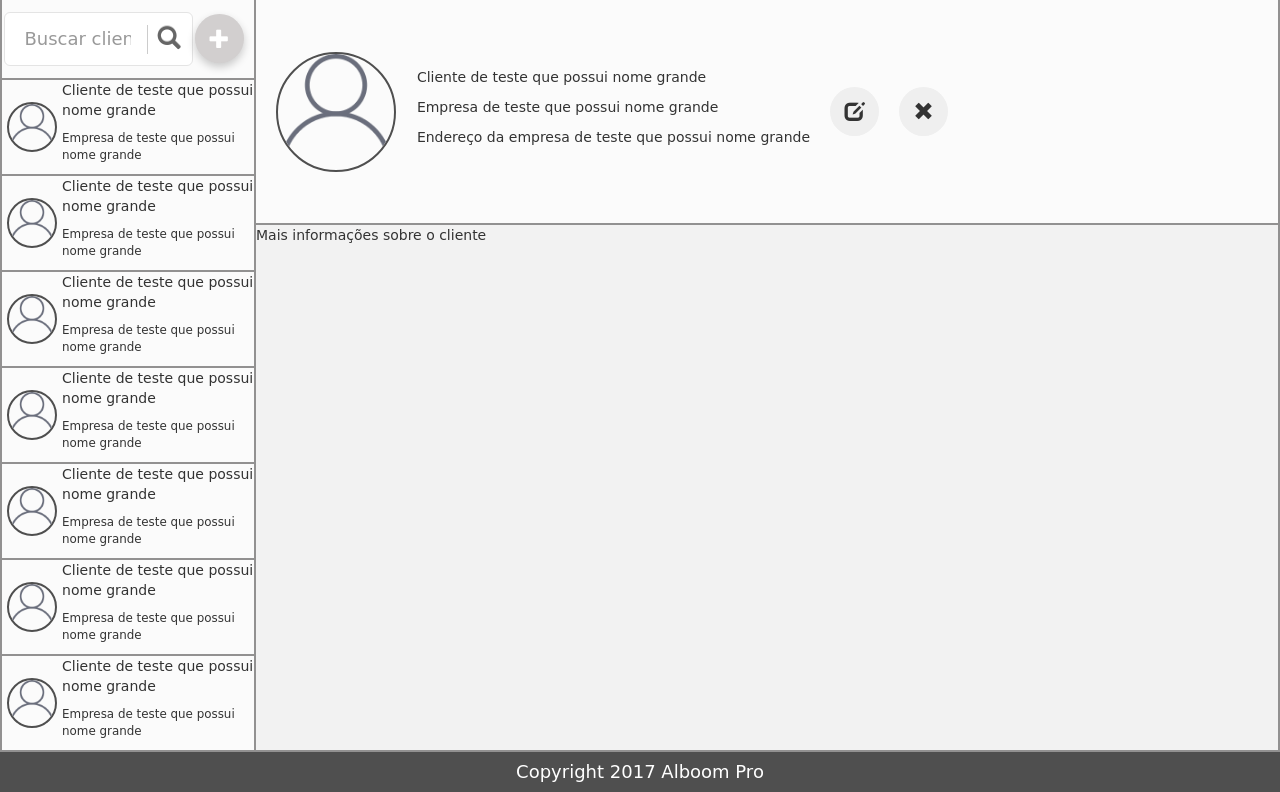
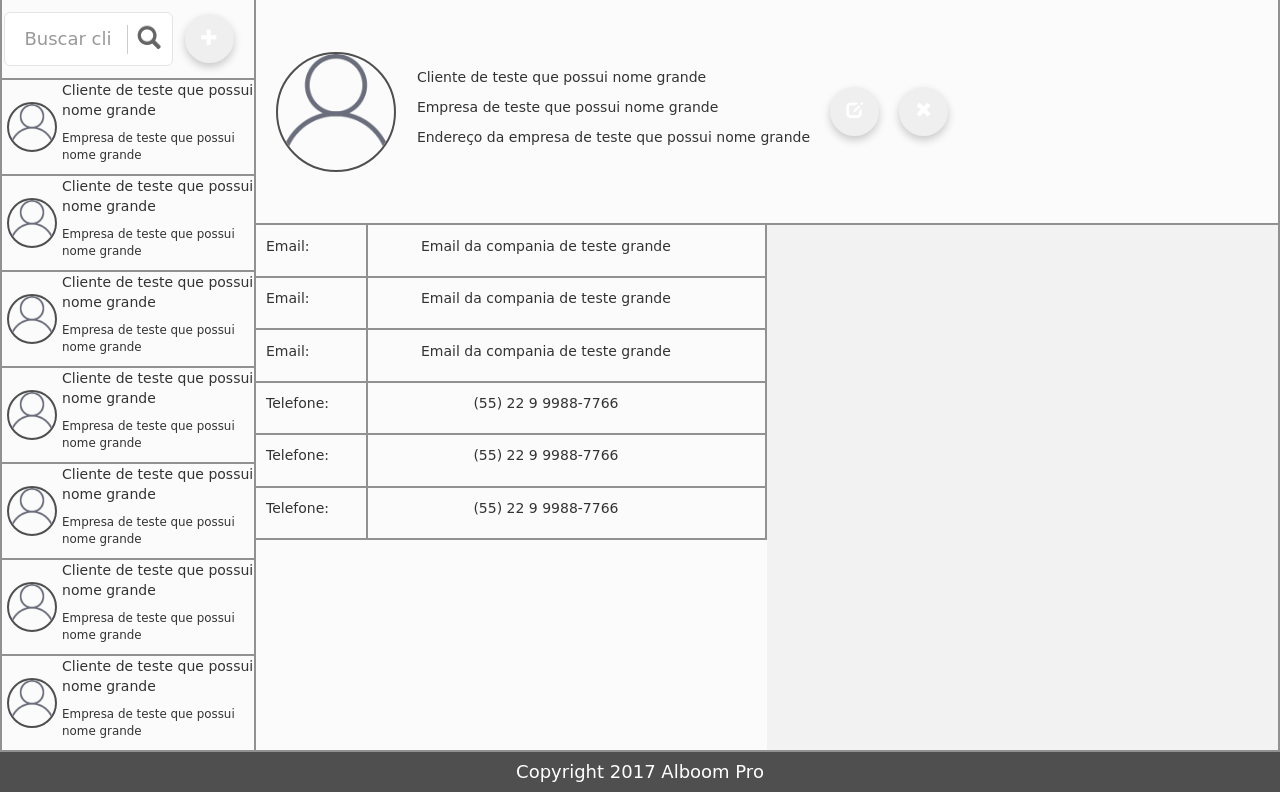
Before and after one commit to alboompro/recruiting-clicster, a PHP site: page / in a window 1280 px wide. Shown: the part 40-832 px from the top of the page. Run offline with PHP 8.4, Linux system fonts and the light colour scheme; some libraries are stand-ins or nearby versions.

Commit message:
Client contacts information created

```diff
--- a/front-end/css/app/general.css
+++ b/front-end/css/app/general.css
@@ -46,6 +46,16 @@
   border-bottom: 2px solid #929191;
 }
 
+.btn-circle {
+  width: 49px;
+  height: 49px;
+  margin: 10px;
+  font-size: 1.2em;
+  border-radius: 30px;
+  box-shadow: 0 4px 8px 0 rgba(0,0,0,0.2);
+  color: #fff;
+}
+
 #search-input{
     padding: 3px;
     border: solid 1px #E4E4E4;
@@ -79,23 +89,6 @@
     font-size: 23px;
 }
 
-.btn-circle {
-  width: 49px;
-  height: 49px;
-  text-align: center;
-  padding: 5px 0;
-  font-size: 20px;
-  line-height: 2.00;
-  border-radius: 30px;
-  display: inline-block;
-}
-
-#menu-add-button {
-  background-color: #d2cfcf;
-  color: #fff;
-  box-shadow: 0 4px 8px 0 rgba(0,0,0,0.2);
-}
-
 .search-client {
   display: flex;
   align-items: center;
@@ -121,7 +114,7 @@
 .client-card .client-picture {
   margin: 2%;
   height: 50px;
-  border-radius: 300px;
+  border-radius: 30px;
   border: 2px solid #4f4f4f;
   align-self: center;
 
@@ -179,15 +172,43 @@
   margin-left: 10px;
 }
 
-.client-actions .btn-circle {
-  margin: 10px;
-  border-radius: 30px;
-}
-
 .client-contact {
   height: 70%;
   border-right: 2px solid #929191;
   border-bottom: 2px solid #929191;
+}
+
+.client-contact .client-contact-group {
+  display: flex;
+  flex-direction: column;
+  width: 50%;
+  height: 100%;
+  background-color: #fbfbfb;
+}
+
+.client-contact-item  {
+  display: flex;
+  align-items: center;
+  height: 10%;
+  width: 100%;
+  border-right: 2px solid #929191;
+  border-bottom: 2px solid #929191;
+}
+
+.client-contact-label {
+  display: flex;
+  flex-direction: column;
+  justify-content: center;
+  margin-left: 10px;
+  /*align-content: flex-start;*/
+  width: 20%;
+  height: 100%;
+  border-right: 2px solid #929191;
+}
+.client-contact-information {
+  display: flex;
+  width: 70%;
+  justify-content: space-around;
 }
 
 .footer {
@@ -201,7 +222,6 @@
 
 }
 
-
 .footer-title {
   color: #fff;
 }
--- a/front-end/index.html
+++ b/front-end/index.html
@@ -8,8 +8,9 @@
 		<link rel="stylesheet" href="css/app/reset.css">
 		<link rel="stylesheet" href="css/bootstrap/bootstrap.min.css">
 		<link rel="stylesheet" href="css/bootstrap/bootstrap-theme.min.css">
+		<link rel="stylesheet" href="https://cdnjs.cloudflare.com/ajax/libs/font-awesome/4.7.0/css/font-awesome.min.css">
+		<link rel="stylesheet" href="css/app/general.css">
 		<link href="//netdna.bootstrapcdn.com/bootstrap/3.0.0/css/bootstrap-glyphicons.css" rel="stylesheet">
-		<link rel="stylesheet" href="css/app/general.css">
 		<script src="js/lib/angular.min.js"></script>
     <script src="js/lib/angular-animate.min.js"></script>
     <script src="js/lib/angular-route.min.js"></script>
--- a/front-end/partials/main.html
+++ b/front-end/partials/main.html
@@ -81,7 +81,7 @@
 				<p class="client-company-address">Endereço da empresa de teste que possui nome grande</p>
 			</div>
 			<div class="client-actions">
-					<button id="edit-button" class="btn btn-circle" type="button">
+					<button class="btn btn-circle" type="button">
 						<i class="glyphicon glyphicon-edit"/></i>
 					</button>
 					<button class="btn btn-circle" type="button">
@@ -90,7 +90,59 @@
 			</div>
 		</div>
 		<div class="client-contact">
-			Mais informações sobre o cliente
+			<div class="client-contact-group">
+				<div class="client-contact-item client-contact-email">
+					<div class="client-contact-label">
+						<p>Email: </p>
+					</div>
+					<div class="client-contact-information">
+						<p>Email da compania de teste grande</p>
+					</div>
+				</div>
+				<div class="client-contact-item client-contact-email">
+					<div class="client-contact-label">
+						<p>Email: </p>
+					</div>
+					<div class="client-contact-information">
+						<p>Email da compania de teste grande</p>
+					</div>
+				</div>
+				<div class="client-contact-item client-contact-email">
+					<div class="client-contact-label">
+						<p>Email: </p>
+					</div>
+					<div class="client-contact-information">
+						<p>Email da compania de teste grande</p>
+					</div>
+				</div>
+				<div class="client-contact-item client-contact-email">
+					<div class="client-contact-label">
+						<p>Telefone: </p>
+					</div>
+					<div class="client-contact-information">
+						<p>(55) 22 9 9988-7766</p>
+					</div>
+				</div>
+				<div class="client-contact-item client-contact-email">
+					<div class="client-contact-label">
+						<p>Telefone: </p>
+					</div>
+					<div class="client-contact-information">
+						<p>(55) 22 9 9988-7766</p>
+					</div>
+				</div>
+				<div class="client-contact-item client-contact-email">
+					<div class="client-contact-label">
+						<p>Telefone: </p>
+					</div>
+					<div class="client-contact-information">
+						<p>(55) 22 9 9988-7766</p>
+					</div>
+				</div>
+			</div>
+			<div class="client-map">
+
+			</div>
 		</div>
 	</main>
 </section>
```
